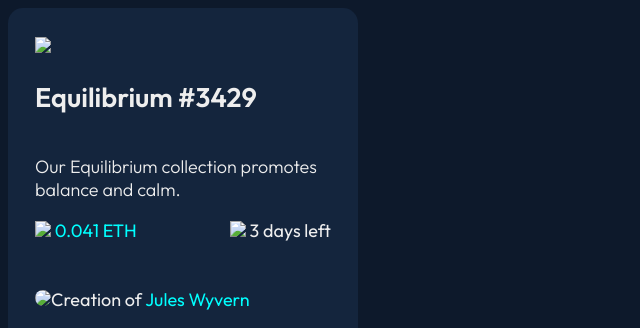
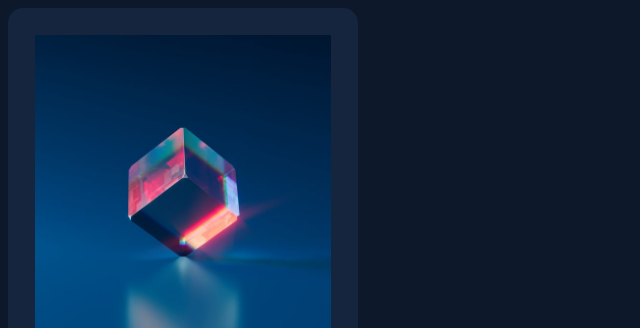
Before and after one commit to meddaz/nftpreviewcard, a plain HTML site: page index.html in a window 1280 px wide. Shown: the top 328 px of the page, without its empty margins (0-640 px from the left). Drawn offline with Linux system fonts and the light colour scheme.

Commit message:
Fixed some of the code

```diff
--- a/index.html
+++ b/index.html
@@ -21,8 +21,8 @@
 
   <div id="card">
     <div id="main-img">
-      <img id="main" src="./images/image-equilibrium.jpg" />
-      <div> <img id="icon" src="./images/icon-view.svg" alt="" /></div>
+      <img id="main" src="image-equilibrium.jpg" />
+      <div> <img id="icon" src="icon-view.svg" alt="" /></div>
 
     </div>
 
@@ -33,18 +33,18 @@
 
     <div id="numbers">
       <span id="left">
-        <img src="images\icon-ethereum.svg">
+        <img src="icon-ethereum.svg">
         0.041 ETH
       </span>
       <span id="right">
-        <img src="images\icon-clock.svg">
+        <img src="icon-clock.svg">
         3 days left</span>
     </div>
 
 <br><br>
 
   <footer>
-    <img id="avatar" src="images\image-avatar.png">Creation of <span id="name">Jules Wyvern</span>
+    <img id="avatar" src="image-avatar.png">Creation of <span id="name">Jules Wyvern</span>
     <br><br>
     <div class="attribution">
       Challenge by <a href="https://www.frontendmentor.io?ref=challenge" target="_blank">Frontend Mentor</a>.
```
